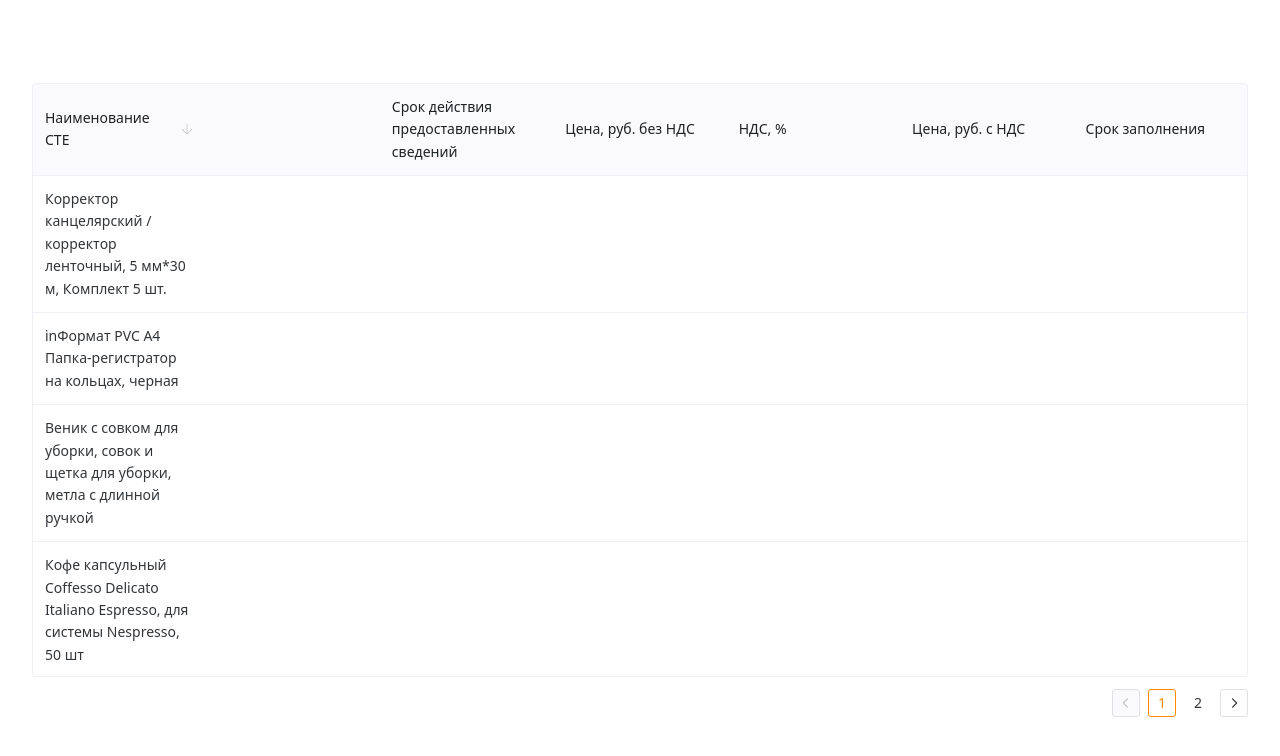
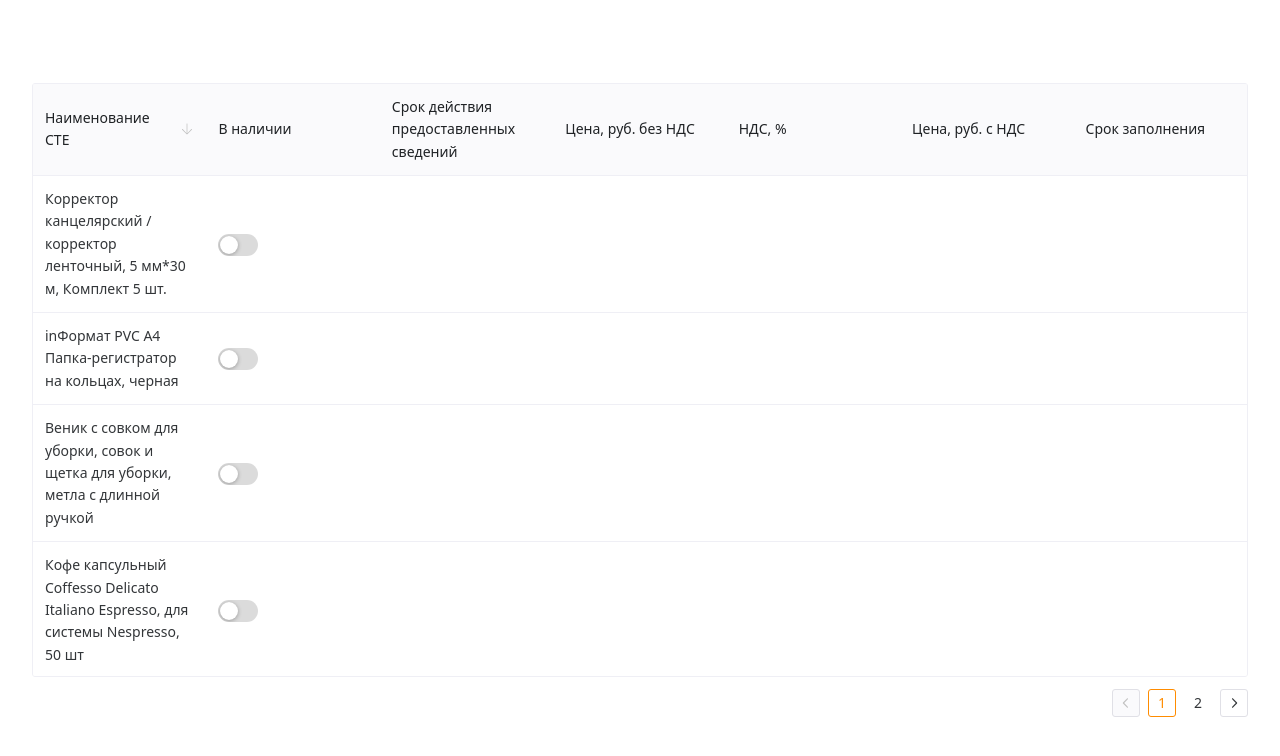
Before and after one commit to ClickEsc/vue-vat-table, a Vue app: page / in a window 1280 px wide. Shown: the top 756 px of the page. Built offline with nearby package versions, Linux system fonts and the light colour scheme.

Commit message:
добавить универсальный компонент UiSwitch + интегрировать в демо VatTable

```diff
--- a/src/features/VatTable/VatTable.vue
+++ b/src/features/VatTable/VatTable.vue
@@ -1,7 +1,40 @@
 <script setup lang="ts">
-import { UiDataTable } from '../../shared/ui';
+import { h, ref } from 'vue';
+import { UiDataTable, UiSwitch } from '../../shared/ui';
 
-const TABLE_HEADERS = [
+const MOCK_NAMES = [
+  'Корректор канцелярский / корректор ленточный, 5 мм*30 м, Комплект 5 шт.',
+  'inФормат PVC A4 Папка-регистратор на кольцах, черная',
+  'Веник с совком для уборки, совок и щетка для уборки, метла с длинной ручкой',
+  'Кофе капсульный Coffesso Delicato Italiano Espresso, для системы Nespresso, 50 шт',
+  'Zikolki Store Заколка для волос 21 шт.',
+  'Camay Спрей мист для тела и волос парфюмированный женский Пион и ягоды, 190 мл',
+  'Щипцы Hyundai H-HS1415 25Вт макс.темп.:180С покрытие:керамико-турмалиновое черный',
+  'Стаканы одноразовые бумажные 200 мл 90 шт, стаканчики для кофе',
+  'Мешки для мусора 180 л мусорные пакеты 180 л',
+  'Умная Швабра с Отжимом без ведра для мытья полов Бабочка',
+  'Носки KOMAX термоноски мужские, 5 пар',
+  'Рюкзак Staff Strike универсальный, 3 кармана, черно-салатовый, 45х27х12 см'
+];
+
+const MOCK_DATA = MOCK_NAMES.map((name, index) => ({
+  key: index,
+  steName: name,
+  isActual: true,
+  priceEndDate: null,
+  priceNotNds: null,
+  nds: null,
+  price: null,
+  fillEndDate: null
+}));
+
+const data = ref(MOCK_DATA);
+
+const setDataToConsole = (row: any) => {
+  console.log(row);
+}
+
+const COLUMNS = [
   {
     key: "steName",
     title: "Наименование СТЕ",
@@ -9,6 +42,18 @@ const TABLE_HEADERS = [
   },
   {
     key: "isActual",
+    title: "В наличии",
+    render(row: any, index: number) {
+      return h(UiSwitch, {
+        value: row.name,
+        onUpdateValue(v: any) {
+          if (data?.value?.[index]?.isActual) {
+            data.value[index].isActual = v
+          }
+          setDataToConsole(row);
+        }
+      })
+    }
   },
   {
     key: "priceEndDate",
@@ -32,36 +77,11 @@ const TABLE_HEADERS = [
   },
 ];
 
-const MOCK_NAMES = [
-  'Корректор канцелярский / корректор ленточный, 5 мм*30 м, Комплект 5 шт.',
-  'inФормат PVC A4 Папка-регистратор на кольцах, черная',
-  'Веник с совком для уборки, совок и щетка для уборки, метла с длинной ручкой',
-  'Кофе капсульный Coffesso Delicato Italiano Espresso, для системы Nespresso, 50 шт',
-  'Zikolki Store Заколка для волос 21 шт.',
-  'Camay Спрей мист для тела и волос парфюмированный женский Пион и ягоды, 190 мл',
-  'Щипцы Hyundai H-HS1415 25Вт макс.темп.:180С покрытие:керамико-турмалиновое черный',
-  'Стаканы одноразовые бумажные 200 мл 90 шт, стаканчики для кофе',
-  'Мешки для мусора 180 л мусорные пакеты 180 л',
-  'Умная Швабра с Отжимом без ведра для мытья полов Бабочка',
-  'Носки KOMAX термоноски мужские, 5 пар',
-  'Рюкзак Staff Strike универсальный, 3 кармана, черно-салатовый, 45х27х12 см'
-]
-
-const MOCK_DATA = MOCK_NAMES.map((name, index) => ({
-  key: index,
-  steName: name,
-  isActual: true,
-  priceEndDate: null,
-  priceNotNds: null,
-  nds: null,
-  price: null,
-  fillEndDate: null
-}))
 </script>
 
 <template>
   <UiDataTable
-    :columns="TABLE_HEADERS"
+    :columns="COLUMNS"
     :data="MOCK_DATA"
   />
 </template>
--- /dev/null
+++ b/src/shared/ui/UiSwitch/UiSwitch.vue
@@ -0,0 +1,41 @@
+<script lang="ts" setup>
+import { ref, watch } from 'vue';
+
+const props = withDefaults(
+  defineProps<{
+    isActive?: boolean,
+    isDisabled?: boolean
+  }>(),
+  {
+    isActive: false,
+    isDisabled: false,
+  },
+);
+
+const isActive = ref(false);
+const isDisabled = ref(false);
+
+watch(
+  () => props.isActive,
+  (newVal, oldVal) => {
+    if (newVal !== oldVal) {
+      isActive.value = props.isActive;
+    }
+  },
+);
+watch(
+  () => props.isDisabled,
+  (newVal, oldVal) => {
+    if (newVal !== oldVal) {
+      isDisabled.value = props.isDisabled;
+    }
+  },
+);
+</script>
+
+<template>
+  <n-switch
+    v-model:value="isActive"
+    :disabled="isDisabled"
+  />
+</template>
--- a/src/shared/ui/index.ts
+++ b/src/shared/ui/index.ts
@@ -1 +1,2 @@
 export { default as UiDataTable } from './UiDataTable/UiDataTable.vue';
+export { default as UiSwitch } from './UiSwitch/UiSwitch.vue';
```
